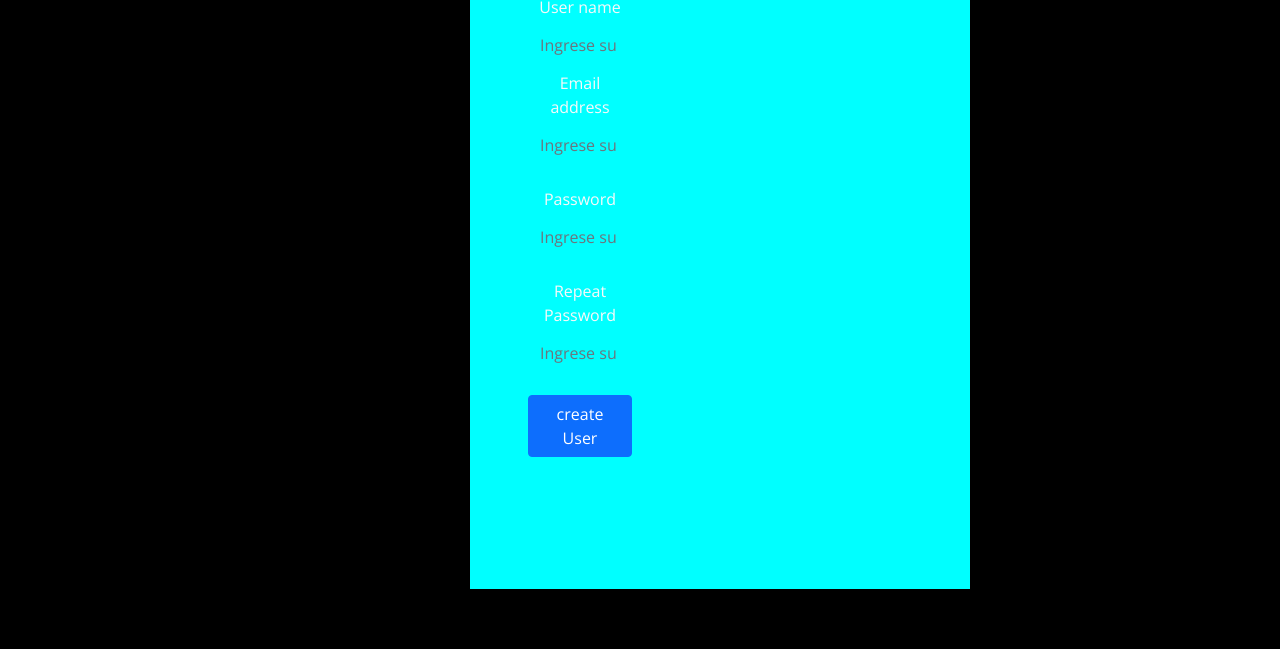
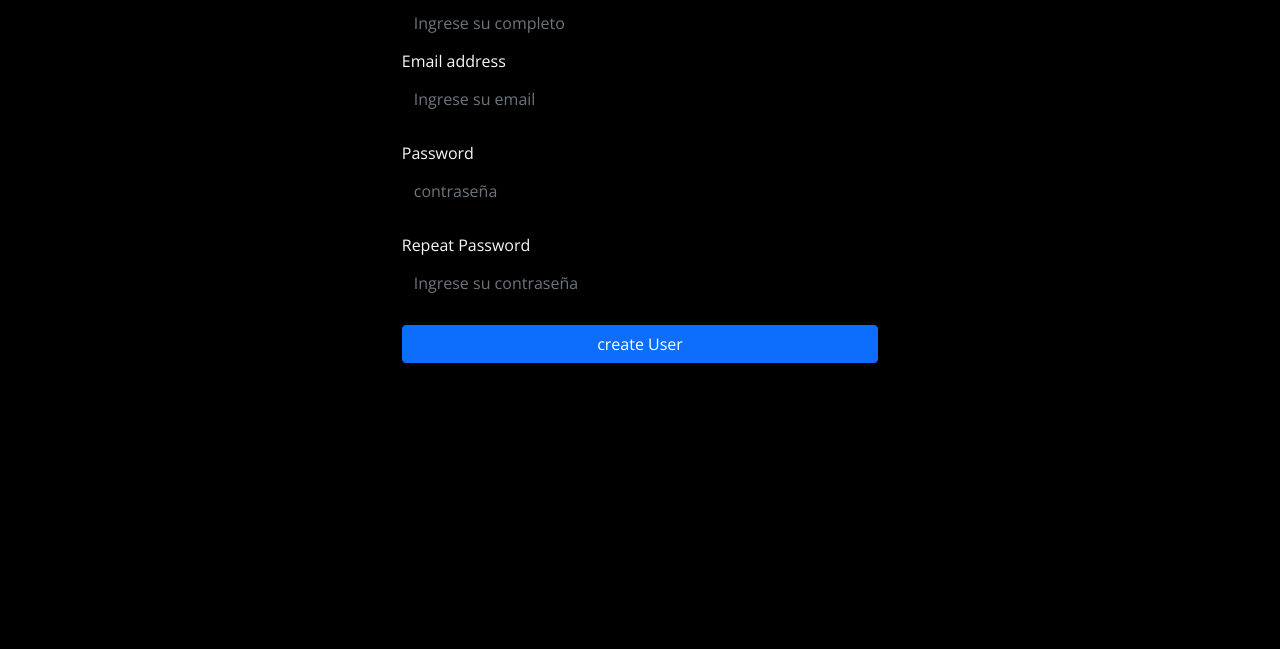
Before and after one commit to mouseee1/PGY3121-MAB5, a plain HTML site: page registro.html in a window 1280 px wide. Shown: the part 351-1000 px from the top of the page. After the commit the page ends 834 px from the top, so only its background shows below. Drawn offline with nearby package versions, Linux system fonts and the light colour scheme.

Commit message:
terminado

```diff
--- a/css/estilos.css
+++ b/css/estilos.css
@@ -75,25 +75,17 @@ body{
 }
 
 
-.contenedor-formulario{
-    width: 500px;
-    height: 100vh;
-    padding: 10px;
-    margin: 60px 470px;
-    margin-right: 60px;
-    align-items: center;
-    text-align: center;
-    justify-content: center;
-   background-color: aqua;
-
+.conteiner-formulario{
+        display: flex;
+        text-align: start;
+        align-items: center;
+        justify-content: center ;
 }
 
 .contenedor-formulario .logo{
     width: 100%;
     height: 100%;
 
-
-
 }
 .formulario-input-error{
     margin-bottom: 0;
--- a/registro.html
+++ b/registro.html
@@ -79,14 +79,14 @@
     <!-- ============================            REGISTRO CLIENTE           ============================= -->
     <!-- ================================================================================================= -->
 
-    <div class="contenedor-formulario">
+    <div class="conteiner-formulario p-5">
     <section>
-    <div class="row g-0">
-    <div class="col-lg-5 d-flex flex-column aling-items-center max-vh-100">
-        <div class="px-lg-5 pt-lg-4 pb-lg-3 p-4 mb-auto">
+    <div class="row">
+    <div class="col-lg-12 d-flex flex-column aling-items-center mmin-vh-100">
+        <div class="px-lg-12 pt-lg-4 pb-lg-3 p-4 mb-auto">
           <span class="text-primary fs-1  logo "> RESGISTRO </span>
         </div>
-      <div class="px-lg-5  py-lg-4  p-4 w-100 aling-self-center">
+      <div class="px-lg-12 py-lg-4  p-4 w-100 aling-self-center">
         <h1 class="font-weigth-bold mb-4 text-light text">Bienvenido</h1>
          <!--<form class="mb-5">
         <div class="mb-4">
@@ -108,7 +108,7 @@
           </div>
         <div class="mb-4">
           <label for="exampleInputPassword1" class="form-label font-weigth-bold text-light">Password</label>
-          <input type="password" class="form-control bg-dark-x border-0 mb-2" id="exampleInputPassword1" placeholder="Ingrese su contraseña" required>
+          <input type="password" class="form-control bg-dark-x border-0 mb-2" id="exampleInputPassword1" placeholder="contraseña" required>
           <div id="passwordHelpBlock" class="form-text formulario-input-error">
             Your password must be 8-20 characters long, contain letters and numbers, and must not contain spaces, special characters, or emoji.
           </div>
```
